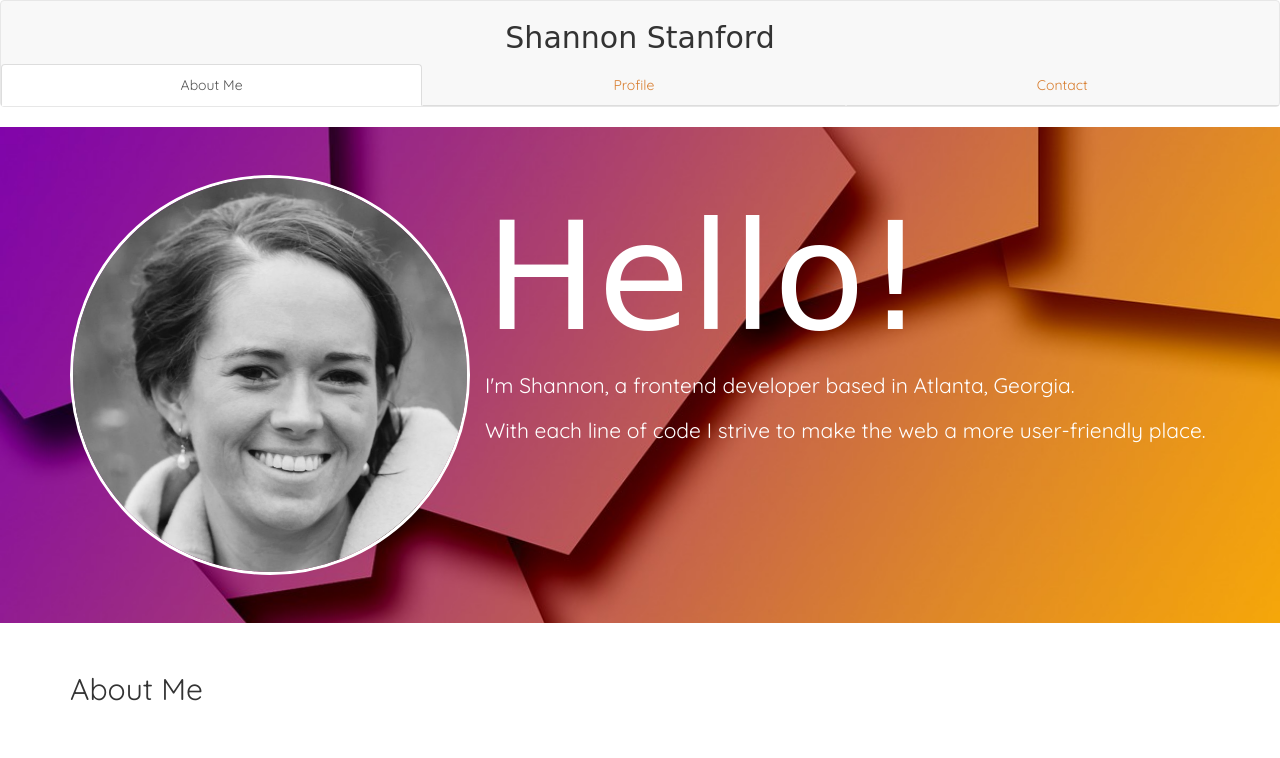
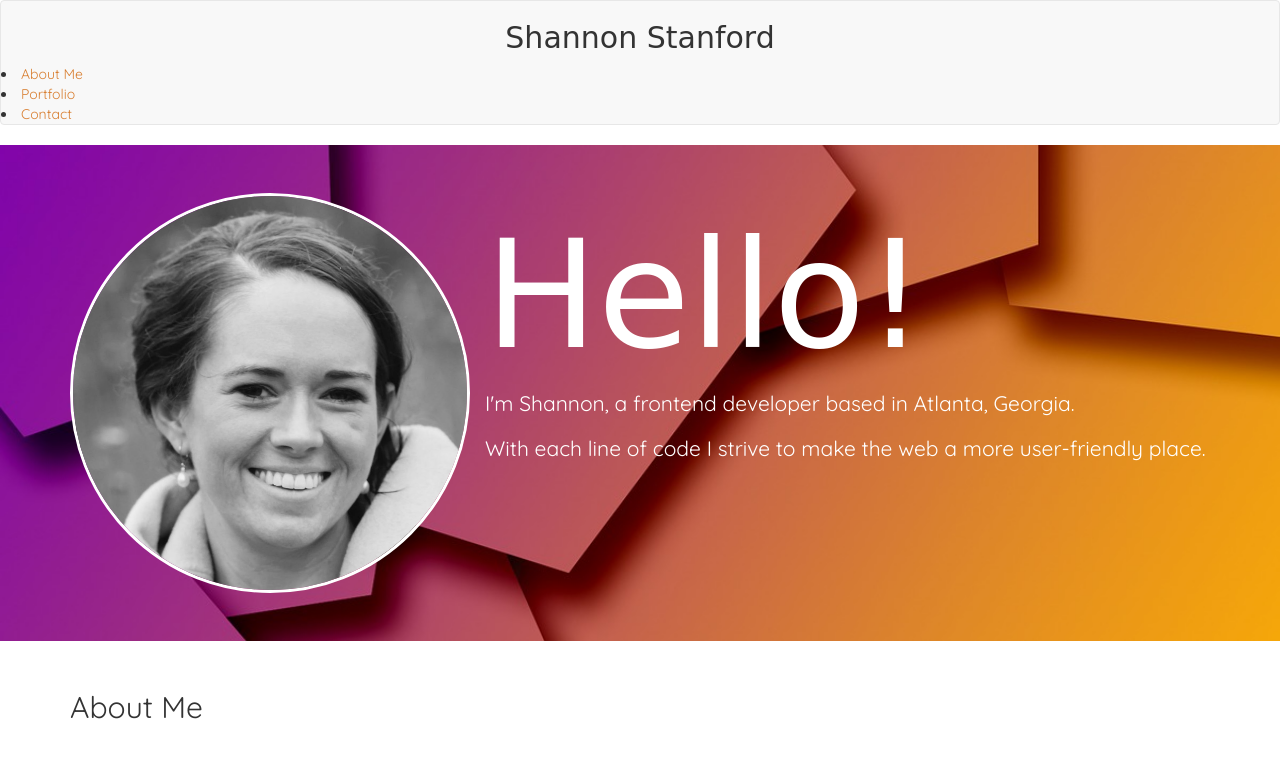
Before and after one commit to sdstanford/New-Portfolio, a plain HTML site: page index.html in a window 1280 px wide. Drawn offline with nearby package versions, Linux system fonts and the light colour scheme; a web font is replaced by a local one.

Commit message:
Update nav links

```diff
--- a/index.html
+++ b/index.html
@@ -18,10 +18,9 @@
             <div class="container-fluid">
                 <h2 id="logo">Shannon Stanford</h2>
             </div>
-        <ul class="nav nav-tabs nav-justified">
-                <li role="presentation" class="active"><a href="#">About Me</a></li>
-                <li role="presentation"><a class="nav-link" href="#">Profile</a></li>
-                <li role="presentation"><a class="nav-link" href="#">Contact</a></li>
+            <li role="presentation" class="active"><a href="#">About Me</a></li>
+            <li role="presentation"><a class="nav-link" href="../New-Portfolio/portfolio.html">Portfolio</a></li>
+            <li role="presentation"><a class="nav-link" href="../New-Portfolio/contact.html">Contact</a></li>
             </ul>
     </nav>
     <!--Header Box-->
```
Also changed, not shown: contact.html (+3 -3 lines), portfolio.html (+3 -3 lines).
